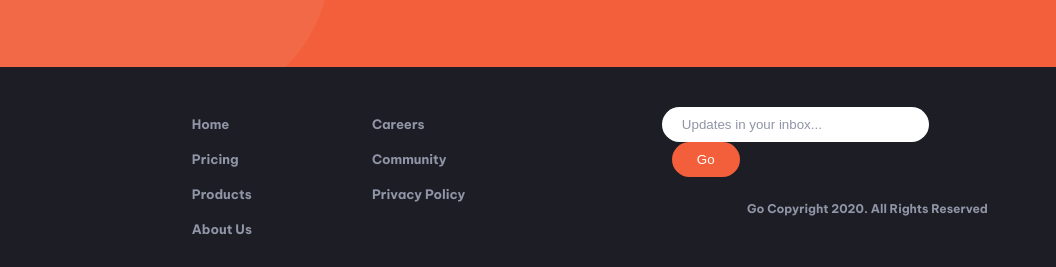
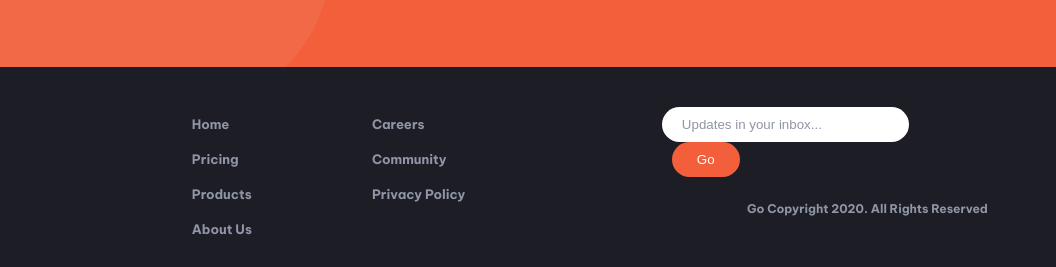
Before and after one commit to Albertofusa/Man-age-landing-responsive, a plain HTML site: page index.html in a window 1280 px wide. Shown: the part 2450-2717 px from the top of the page, 224-1280 px from the left. Drawn offline with Linux system fonts and the light colour scheme.

Commit message:
arreglando el input

```diff
--- a/style.css
+++ b/style.css
@@ -53,7 +53,7 @@ a {
 }
 
 input {
-  padding: 1rem 7rem 1rem 2rem;
+  padding: 1rem 5rem 1rem 2rem;
   border-radius: 10rem;
 }
 
```
